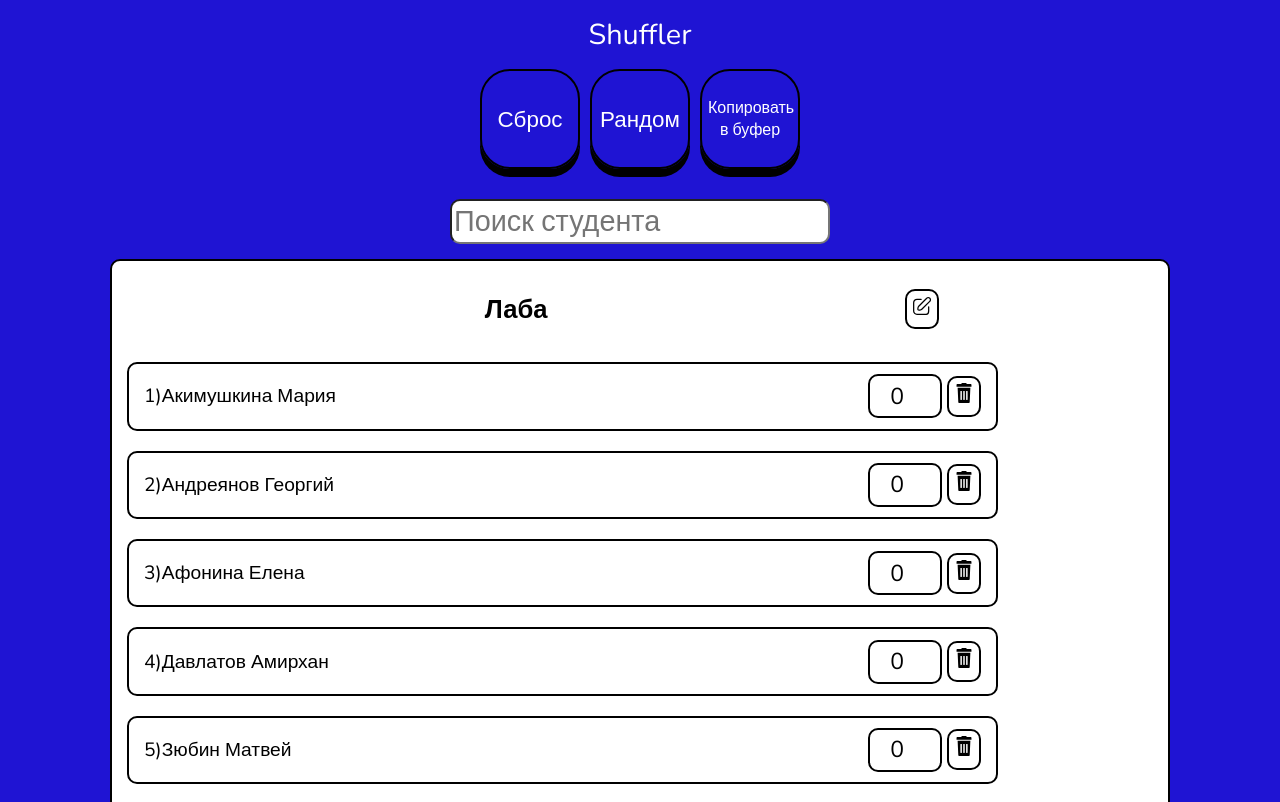
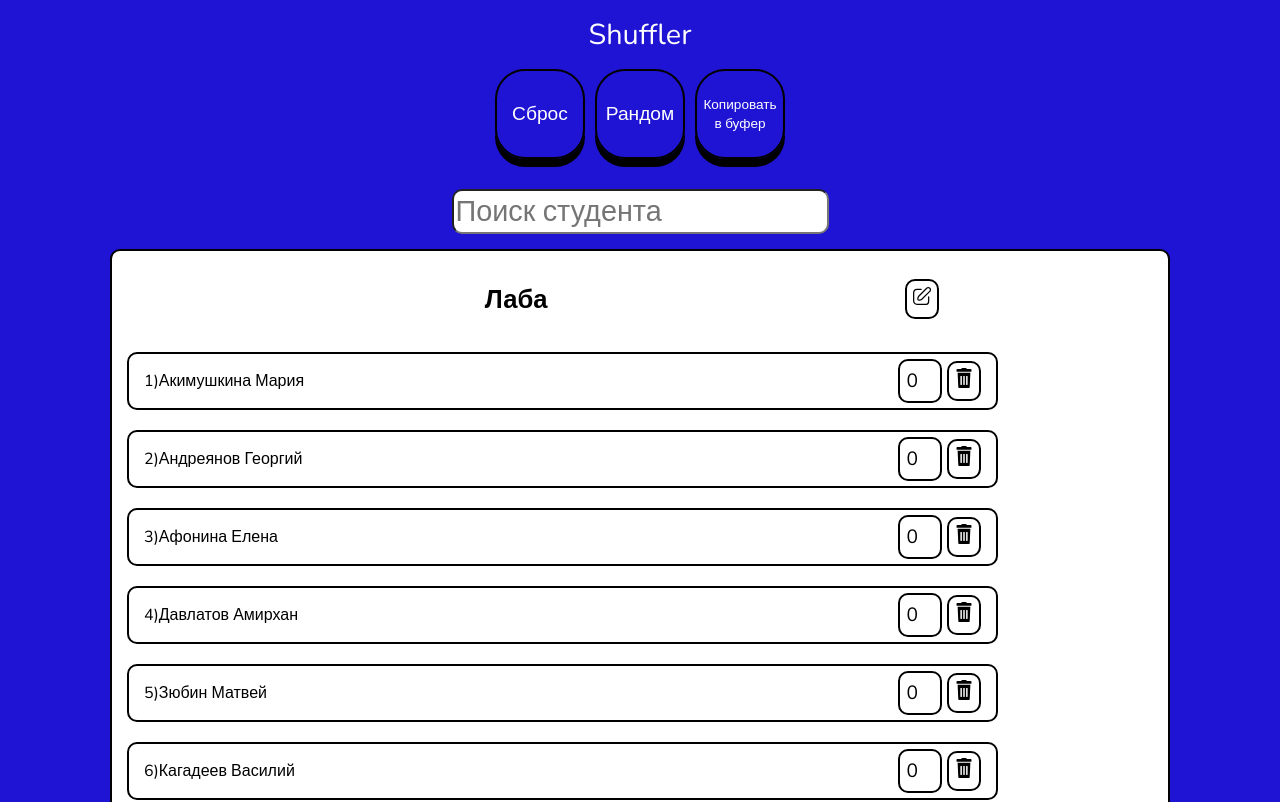
Before and after one commit to mcmikey101/shuffler, a React (Vite) app: page / in a window 1280 px wide. Shown: the top 802 px of the page. Built offline with nearby package versions, Linux system fonts and the light colour scheme.

Commit message:
final i guess?

```diff
--- a/src/App.css
+++ b/src/App.css
@@ -99,11 +99,11 @@ button {
   box-shadow: 0 8px black;
   font-size: 1.8em;
   color: white;
-  width: 120px;
-  height: 120px;
   border-radius: 30px;
   border: 2px solid black;
   background: transparent;
+  width: 120px;
+  height: 120px;
 }
 .reshuffles {
   font-size: 2em;
@@ -125,6 +125,7 @@ button:active {
   margin: 15px;
   font-size: 1.8em;
   border-radius: 10px;
+  width: 90%;
 }
 .searchlabel {
   font-size: 1.8em;
@@ -159,15 +160,16 @@ button:active {
   }
   .priorinput {
     text-align: center;
+    width: 30px;
     font-size: 1.2em;
   }
   .reset, .shuffle, .copy{
-    font-size: 1.4em;
-    width: 100px;
-    height: 100px;
+    font-size: 1.2em;
+    width: 90px;
+    height: 90px;
   }
   .copy {
-    font-size: 1em;
+    font-size: 0.85em;
   }
   .searchcont {
     display: flex;
@@ -188,4 +190,7 @@ button:active {
   label {
     display: none;
   }
+  .student {
+    font-size: 1em;
+  }
 }
--- a/src/App.tsx
+++ b/src/App.tsx
@@ -14,7 +14,7 @@ interface ItemProps {
 function Item(props: ItemProps) {
   const searched = useRef(false)
 
-  if (props.name.toLowerCase().includes(props.search) && props.search != '') {
+  if (props.name.toLowerCase().includes(props.search.toLowerCase()) && props.search != '') {
     searched.current = true
   } else {
     searched.current = false
```
